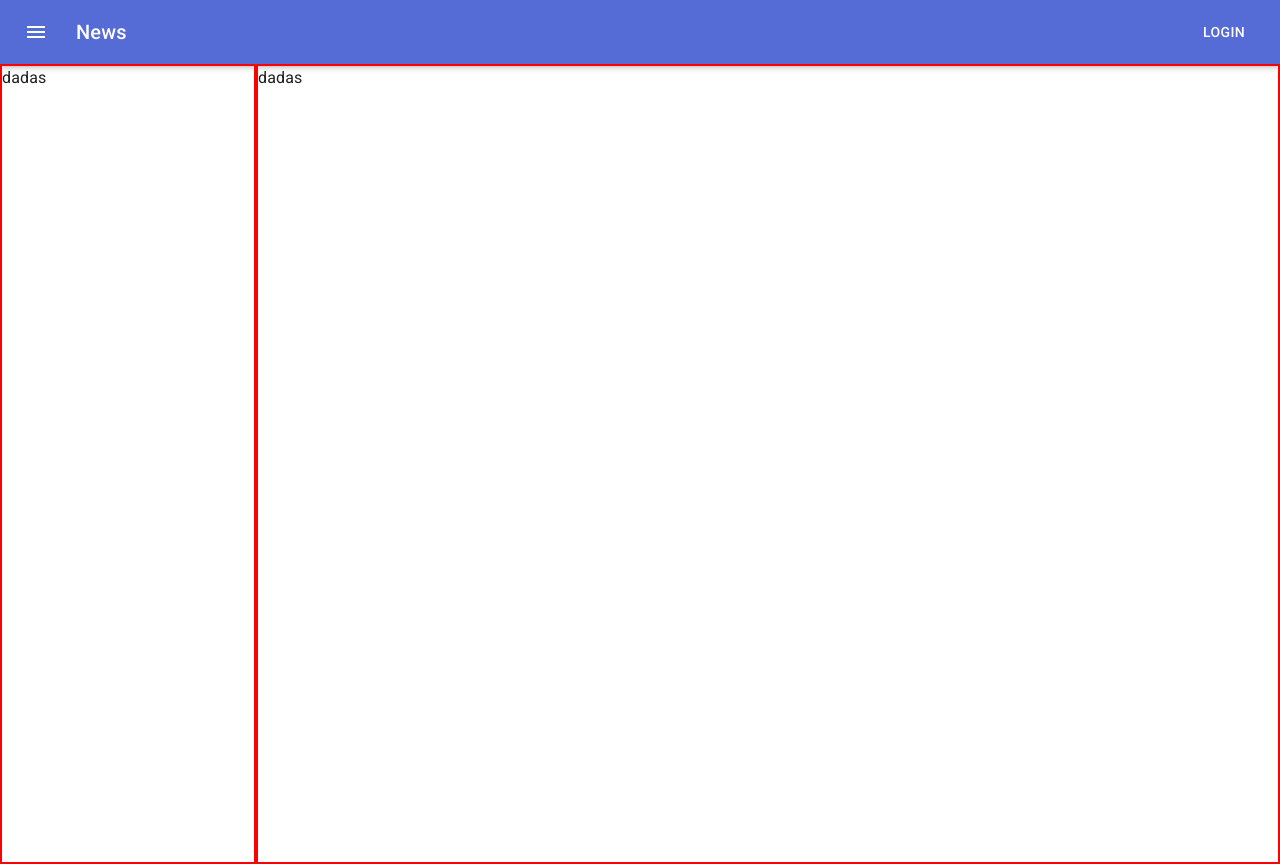
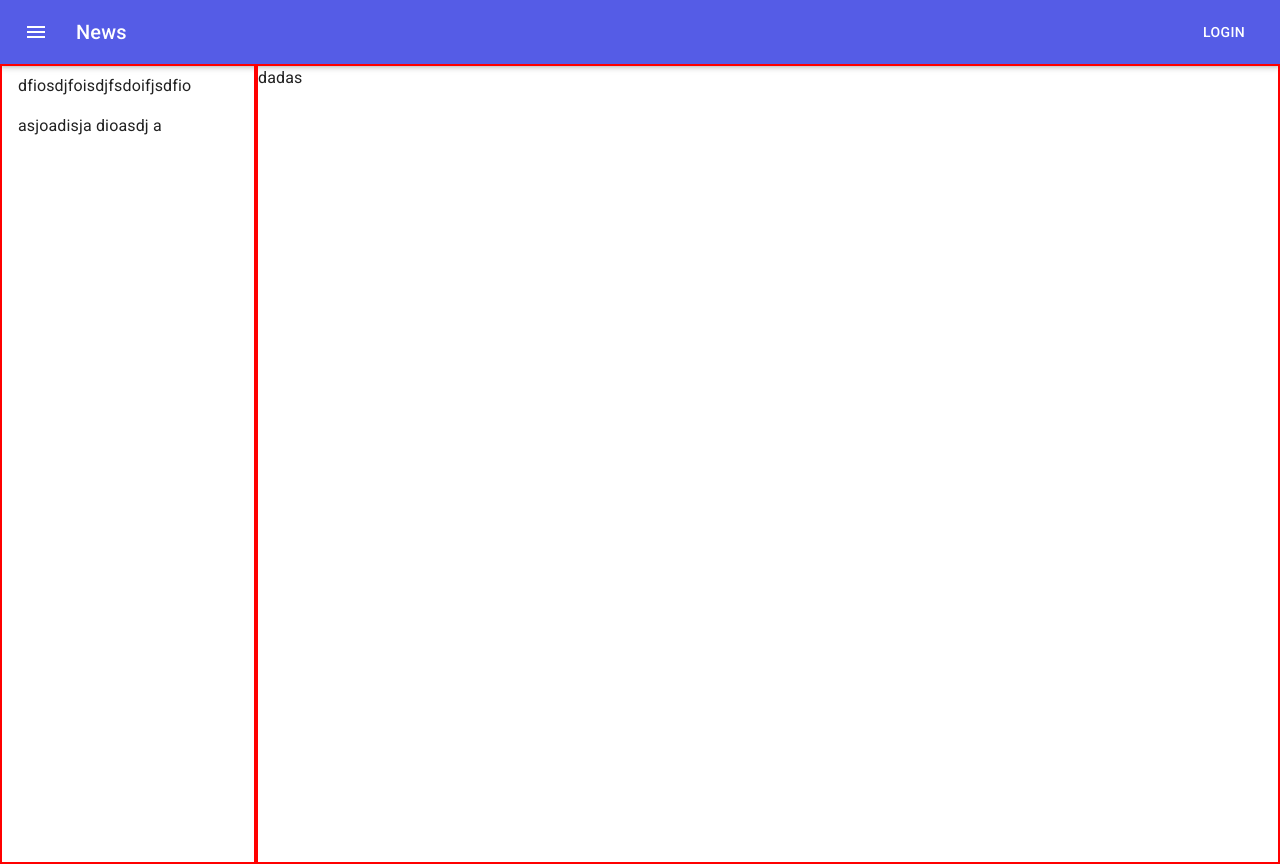
Before and after one commit to jaacquees/stam-messenger, a React (Create React App) app: page / in a window 1280 px wide. Built offline with nearby package versions, Linux system fonts and the light colour scheme.

Commit message:
progress

```diff
--- a/src/App.tsx
+++ b/src/App.tsx
@@ -1,7 +1,7 @@
 import * as React from 'react';
 import MenuIcon from '@mui/icons-material/Menu'
 import {AppBar,Box,Toolbar,IconButton,Typography,Link,Button,Container} from '@mui/material';
-
+import SidePane from './SidePane';
 
 
 function Copyright() {
@@ -37,7 +37,7 @@ export default function App() {
       </Toolbar>
     </AppBar>
     <Box display="flex" width="100%" height="100vh">
-      <Box sx={{border:"2px red solid"}} width="20vw">dadas</Box>
+      <Box sx={{border:"2px red solid"}} width="20vw"><SidePane/></Box>
       <Box sx={{border:"2px red solid"}} flexGrow={1}>dadas</Box>
     </Box>
   </Box>
--- a/src/SidePane.tsx
+++ b/src/SidePane.tsx
@@ -1,13 +1,13 @@
 import * as React from 'react';
-import { ListItem, Drawer,Typography } from '@mui/material';
+import { ListItem, Box,Typography } from '@mui/material';
 
 
 
 export default function SidePane() {
   return (
-   <Drawer variant="persistent" open anchor="left">
+   <Box>
     <ListItem>dfiosdjfoisdjfsdoifjsdfio</ListItem>
     <ListItem>asjoadisja dioasdj a</ListItem>
-   </Drawer>
+   </Box>
   );
 }
--- a/src/theme.ts
+++ b/src/theme.ts
@@ -5,10 +5,10 @@ import { red } from '@mui/material/colors';
 const theme = createTheme({
   palette: {
     primary: {
-      main: '#556cd6',
+      main: '#555ce6',
     },
     secondary: {
-      main: '#19857b',
+      main: '#18957b',
     },
     error: {
       main: red.A400,
```
